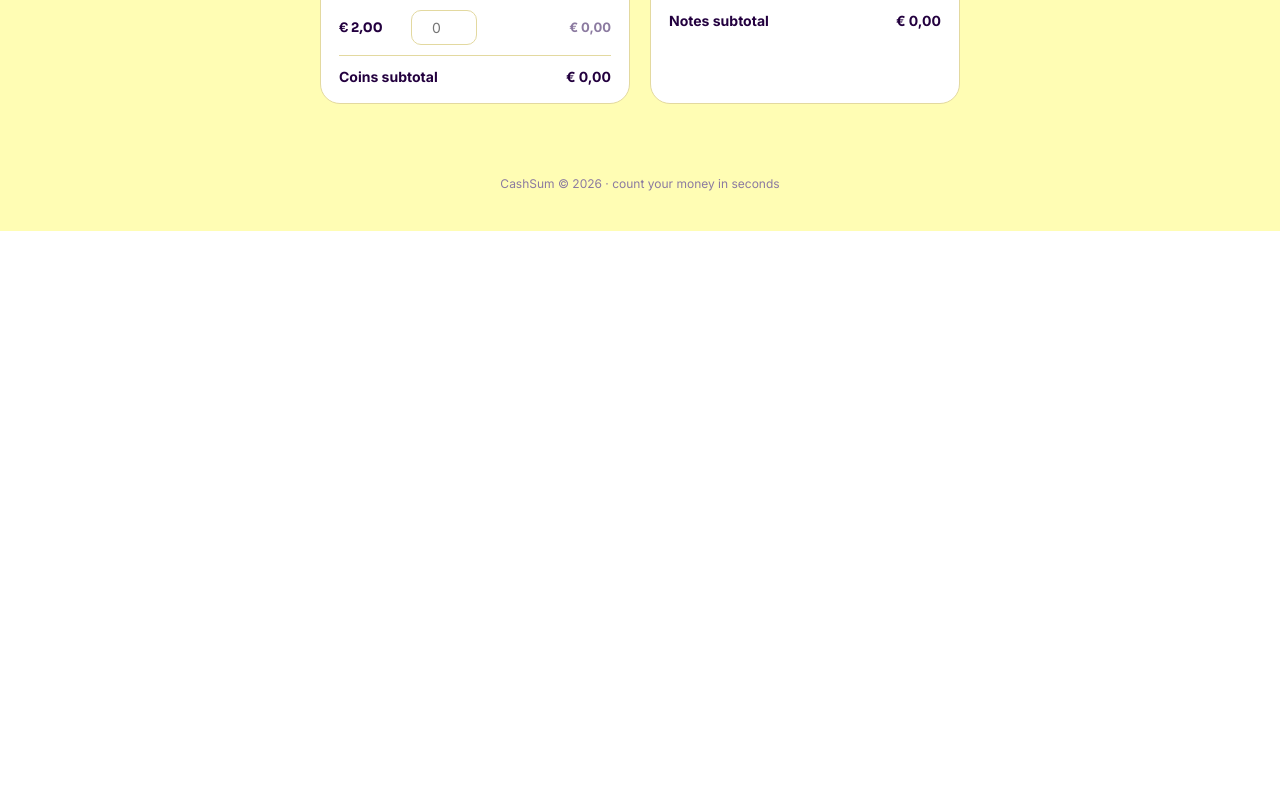
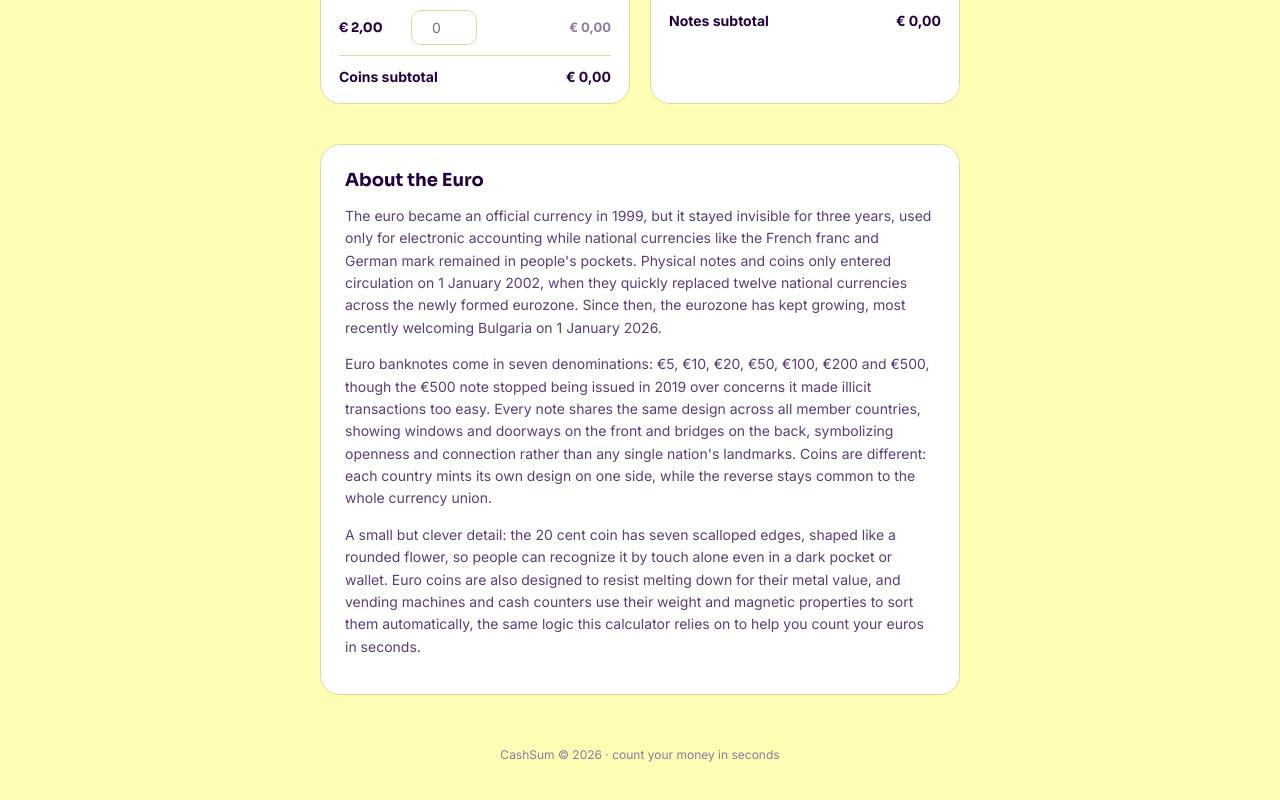
Before and after one commit to adilsonschmidtjunior-cpu/cashsum, a Next.js app: page /eur in a window 1280 px wide. Shown: the part 1016-1816 px from the top of the page. Before the commit the page ends 1247 px from the top, so only its background shows below. Built offline with nearby package versions, Linux system fonts and the light colour scheme.

Commit message:
Add files via upload

```diff
--- a/components/CashSumApp.jsx
+++ b/components/CashSumApp.jsx
@@ -399,6 +399,43 @@ export default function CashSumApp({ slug }) {
             </div>
           </div>
 
+          {config.article && (
+            <div
+              style={{
+                background: COLORS.card,
+                borderRadius: 20,
+                padding: 24,
+                border: `1.5px solid ${COLORS.cardBorder}`,
+                marginBottom: 20,
+              }}
+            >
+              <h2
+                style={{
+                  fontFamily: "Sora, sans-serif",
+                  fontSize: 18,
+                  fontWeight: 700,
+                  margin: "0 0 12px",
+                  color: COLORS.indigo,
+                }}
+              >
+                {config.article.heading}
+              </h2>
+              {config.article.paragraphs.map((p, i) => (
+                <p
+                  key={i}
+                  style={{
+                    fontFamily: "Inter, system-ui, sans-serif",
+                    fontSize: 14,
+                    lineHeight: 1.6,
+                    color: COLORS.sub,
+                    marginBottom: 12,
+                  }}
+                >
+                  {p}
+                </p>
+              ))}
+            </div>
+          )}
         </div>
       </div>
 
```
